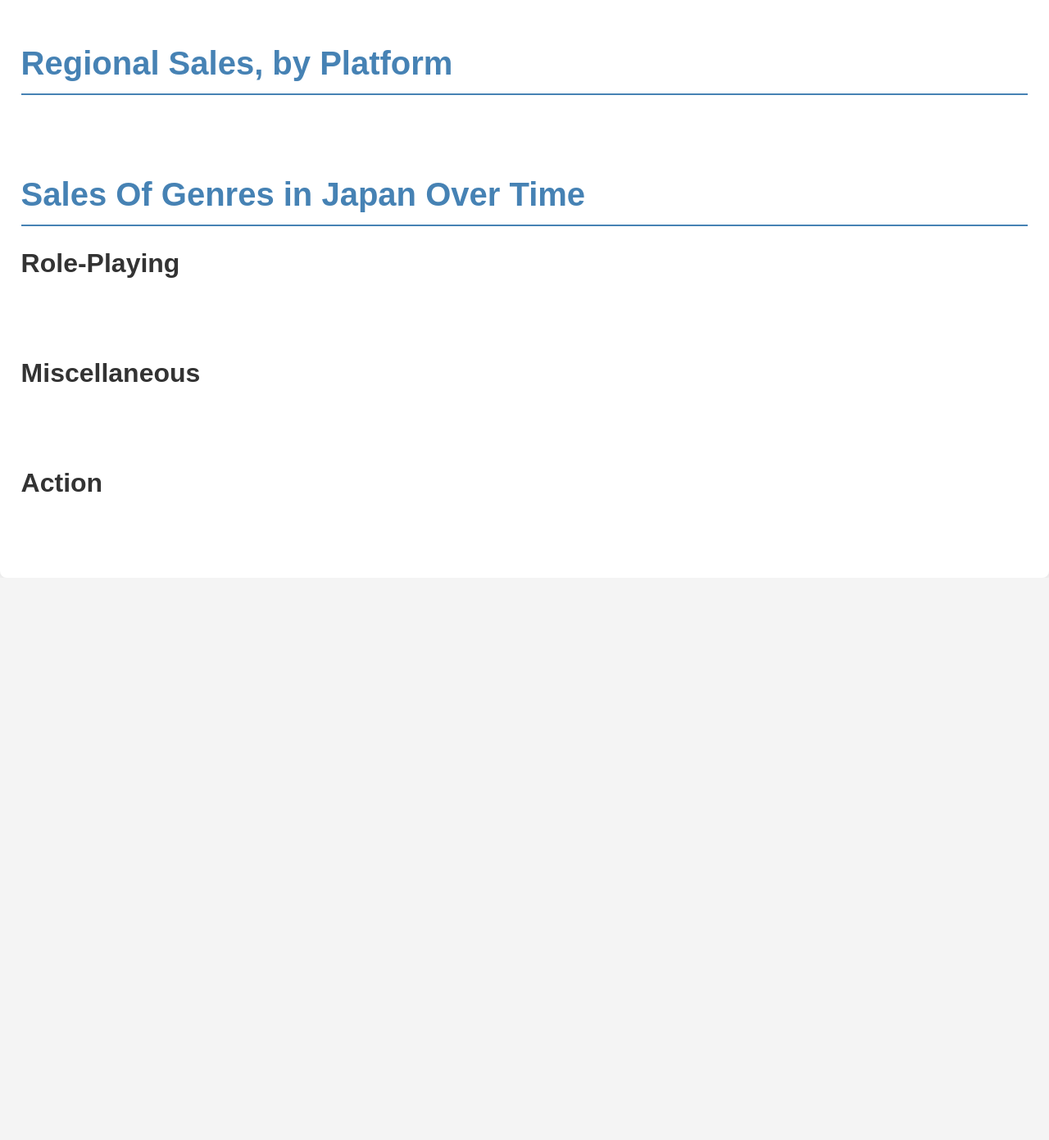
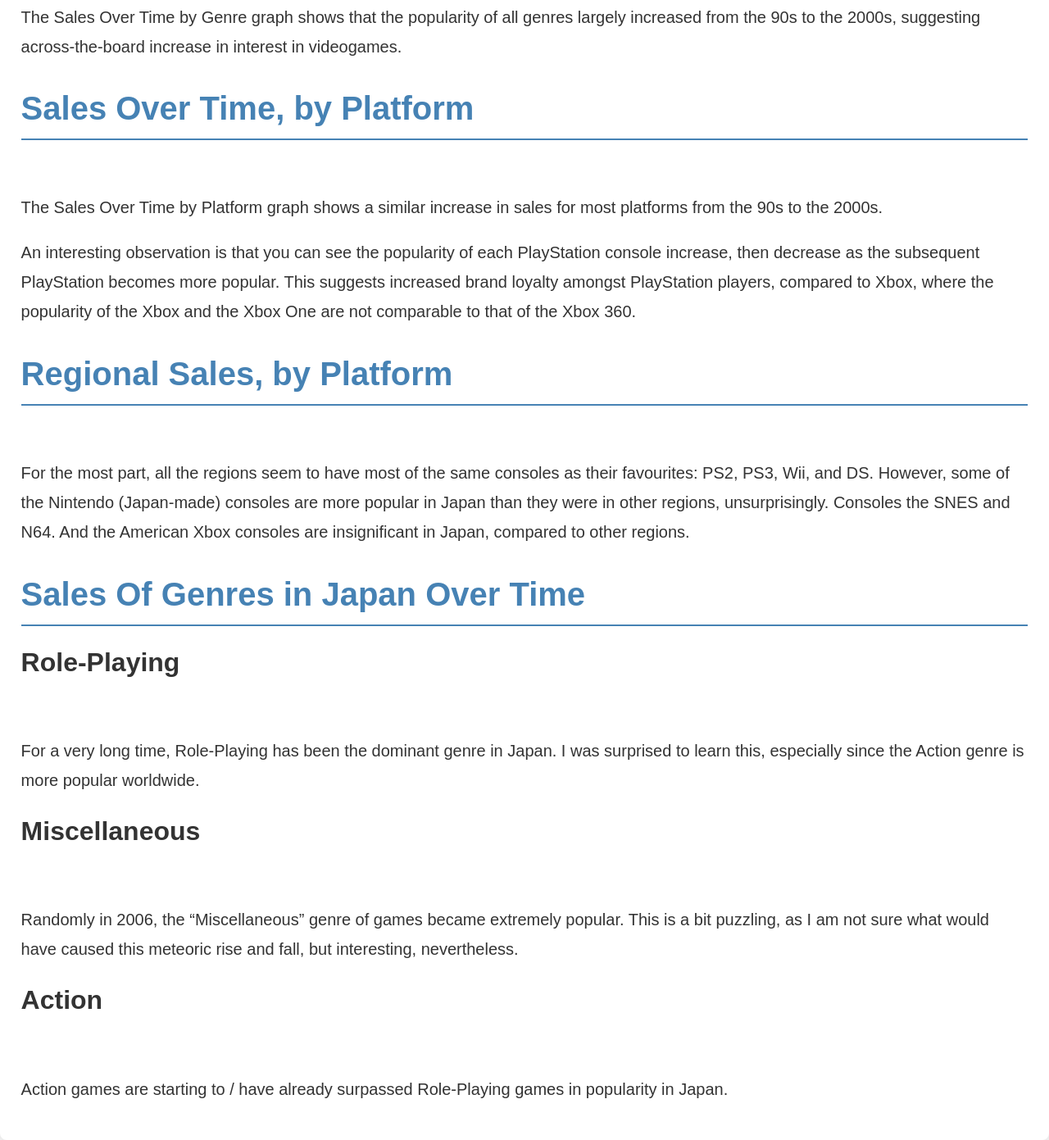
Before and after one commit to ekam-n/ekam-n.github.io, a plain HTML site: page assignment3.html in a window 1280 px wide. Shown: the part 773-2164 px from the top of the page at 82% size. Before the commit the page ends 1478 px from the top, so only its background shows below. Drawn offline with nearby package versions, Linux system fonts and the light colour scheme; a script that the page names is missing.

Commit message:
added reflections on all visualizations

```diff
--- a/assignment3.html
+++ b/assignment3.html
@@ -57,34 +57,56 @@
         <div id="a3-vis1"></div>
       </div>
 
+      <p>The clearest trend is the popularity of the Action and Sports genres on almost all platforms. The Xbox 360, Wii, PS3, PS2, are the best-performing platforms by a significant margin to any other platforms. One interesting thing I noticed is that the Shooter genre is the most popular genre for the Xbox 360, Xbox One, and PC, but not for any other platforms. This might suggest some unique quality that is shared among these platforms and not the others.
+      </p>
+
       <h2>Sales Over Time, by Genre</h2>
       <div class="vis-container">
         <div id="a3-vis2a"></div>
       </div>
+
+      <p>The Sales Over Time by Genre graph shows that the popularity of all genres largely increased from the 90s to the 2000s, suggesting across-the-board increase in interest in videogames.
+      </p>
 
       <h2>Sales Over Time, by Platform</h2>
       <div class="vis-container">
         <div id="a3-vis2b"></div>
       </div>
 
+      <p>The Sales Over Time by Platform graph shows a similar increase in sales for most platforms from the 90s to the 2000s.
+      </p>
+
+      <p>An interesting observation is that you can see the popularity of each PlayStation console increase, then decrease as the subsequent PlayStation becomes more popular. This suggests increased brand loyalty amongst PlayStation players, compared to Xbox, where the popularity of the Xbox and the Xbox One are not comparable to that of the Xbox 360.
+      </p>
+
       <h2>Regional Sales, by Platform</h2>
       <div class="vis-container">
         <div id="a3-vis3"></div>
       </div>
+
+      <p>For the most part, all the regions seem to have most of the same consoles as their favourites: PS2, PS3, Wii, and DS. However, some of the Nintendo (Japan-made) consoles are more popular in Japan than they were in other regions, unsurprisingly. Consoles the SNES and N64. And the American Xbox consoles are insignificant in Japan, compared to other regions.
+      </p>
 
       <h2>Sales Of Genres in Japan Over Time</h2>
       <h3>Role-Playing</h3>
       <div class="vis-container">
         <div id="a3-vis4a"></div>
       </div>
+      <p>For a very long time, Role-Playing has been the dominant genre in Japan. I was surprised to learn this, especially since the Action genre is more popular worldwide.
+      </p>
+
       <h3>Miscellaneous</h3>
       <div class="vis-container">
         <div id="a3-vis4b"></div>
       </div>
+      <p>Randomly in 2006, the “Miscellaneous” genre of games became extremely popular. This is a bit puzzling, as I am not sure what would have caused this meteoric rise and fall, but interesting, nevertheless.</p>
+
       <h3>Action</h3>
       <div class="vis-container">
         <div id="a3-vis4c"></div>
       </div>
+      <p>Action games are starting to / have already surpassed Role-Playing games in popularity in Japan.
+      </p>
 
     </main>
 
```
Also changed, not shown: 1 other file.
